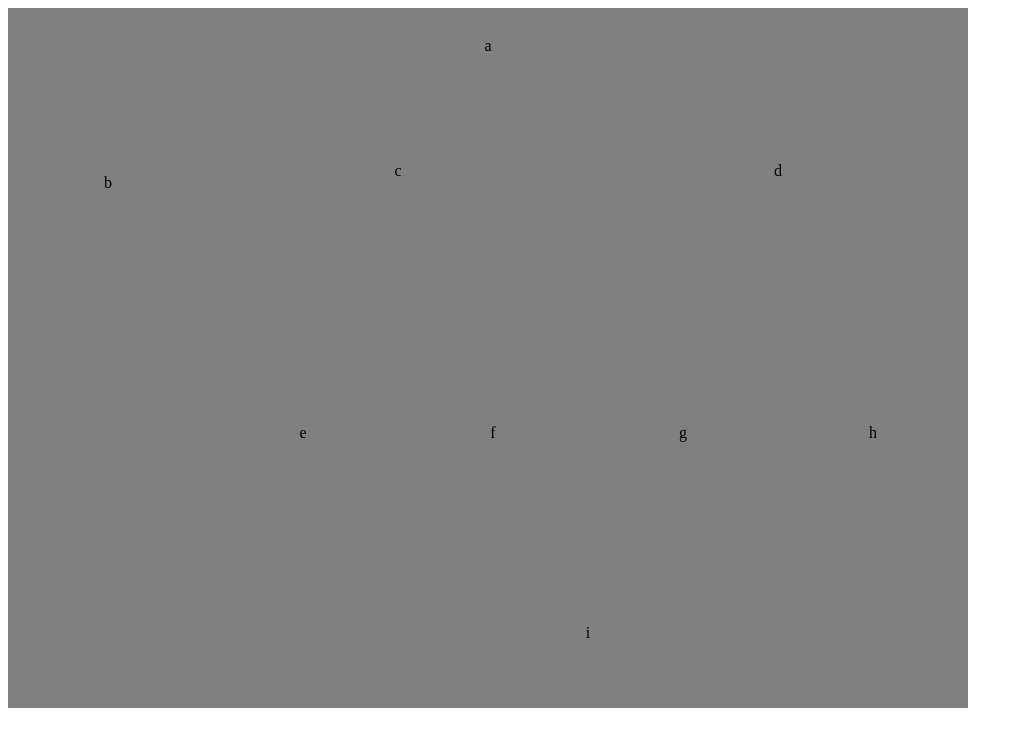
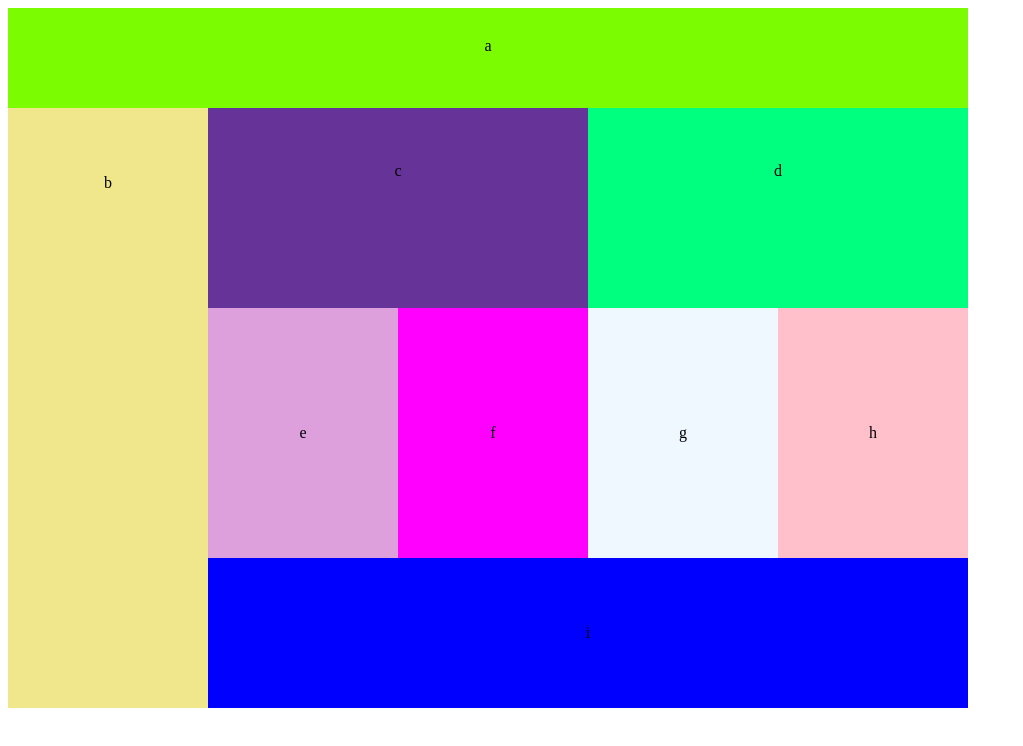
Before and after one commit to codefellows301ahren/Lab1, a plain HTML site: page lab-1/index.html in a window 1280 px wide. Shown: the whole page, without its empty margins (0-1023 px from the left). Drawn offline with Linux system fonts and the light colour scheme.

Commit message:
Added color

```diff
--- a/lab-1/css/modules.css
+++ b/lab-1/css/modules.css
@@ -2,34 +2,34 @@
     line-height: 75px;
     width: 480px;
     height: 75px;
-    background-color: grey;
+    background-color: blue;
   }
 
   #B{
     line-height: 150px;
     width: 480px;
     height: 150px;
-    background-color: grey;
+    background-color: pink;
   }
 
   #C{
     line-height: 125px;
     width: 480px;
     height: 125px;
-    background-color: grey;
+    background-color: aliceblue;
   }
   #D{
     line-height: 125px;
     width: 480px;
     height: 125px;
-    background-color: grey;
+    background-color: magenta;
     }
 
   #E{
     line-height: 250px;
     width: 240px;
     height: 250px;
-    background-color: grey;
+    background-color: plum;
     float: left;
   }
 
@@ -37,7 +37,7 @@
     line-height: 250px;
     width: 240px;
     height: 250px;
-    background-color: grey;
+    background-color: springgreen;
     float: left;
   }
 
@@ -45,7 +45,7 @@
     line-height: 250px;
     width: 240px;
     height: 250px;
-    background-color: grey;
+    background-color: rebeccapurple;
     float: left;
   }
 
@@ -53,7 +53,7 @@
     line-height: 250px;
     width: 240px;
     height: 250px;
-    background-color: grey;
+    background-color: khaki;
     float: left;
   }
 
@@ -61,6 +61,6 @@
     line-height: 150px;
     width: 480px;
     height: 150px;
-    background-color: grey;
+    background-color: lawngreen;
     float: left;
   }
--- a/lab-1/css/themes.css
+++ b/lab-1/css/themes.css
@@ -2,13 +2,13 @@
   #A{
   width: 960px;
   height: 100px;
-  background-color: grey;
+  background-color: lawngreen;
 }
 
 #B{
   width: 200px;
   height: 600px;
-  background-color: grey;
+  background-color: khaki;
   float: left;
 
 }
@@ -16,49 +16,49 @@
 #C{
   width: 380px;
   height: 200px;
-  background-color: grey;
+  background-color: rebeccapurple;
   float: left;
 }
 
 #D{
       width: 380px;
     height: 200px;
-    background-color: grey;
+    background-color: springgreen;
     float: left;
   }
 
 #E{
   width: 190px;
   height: 250px;
-  background-color: grey;
+  background-color: plum;
   float: left;
 }
 
 #F{
   width: 190px;
   height: 250px;
-  background-color: grey;
+  background-color: magenta;
   float: left;
 }
 
 #G{
   width: 190px;
   height: 250px;
-  background-color: grey;
+  background-color: aliceblue;
   float: left;
 }
 
 #H{
   width: 190px;
   height: 250px;
-  background-color: grey;
+  background-color: pink;
   float: left;
 }
 
 #I{
   width: 760px;
   height: 150px;
-  background-color: grey;
+  background-color: blue;
   float: left;
 }
 }
```
